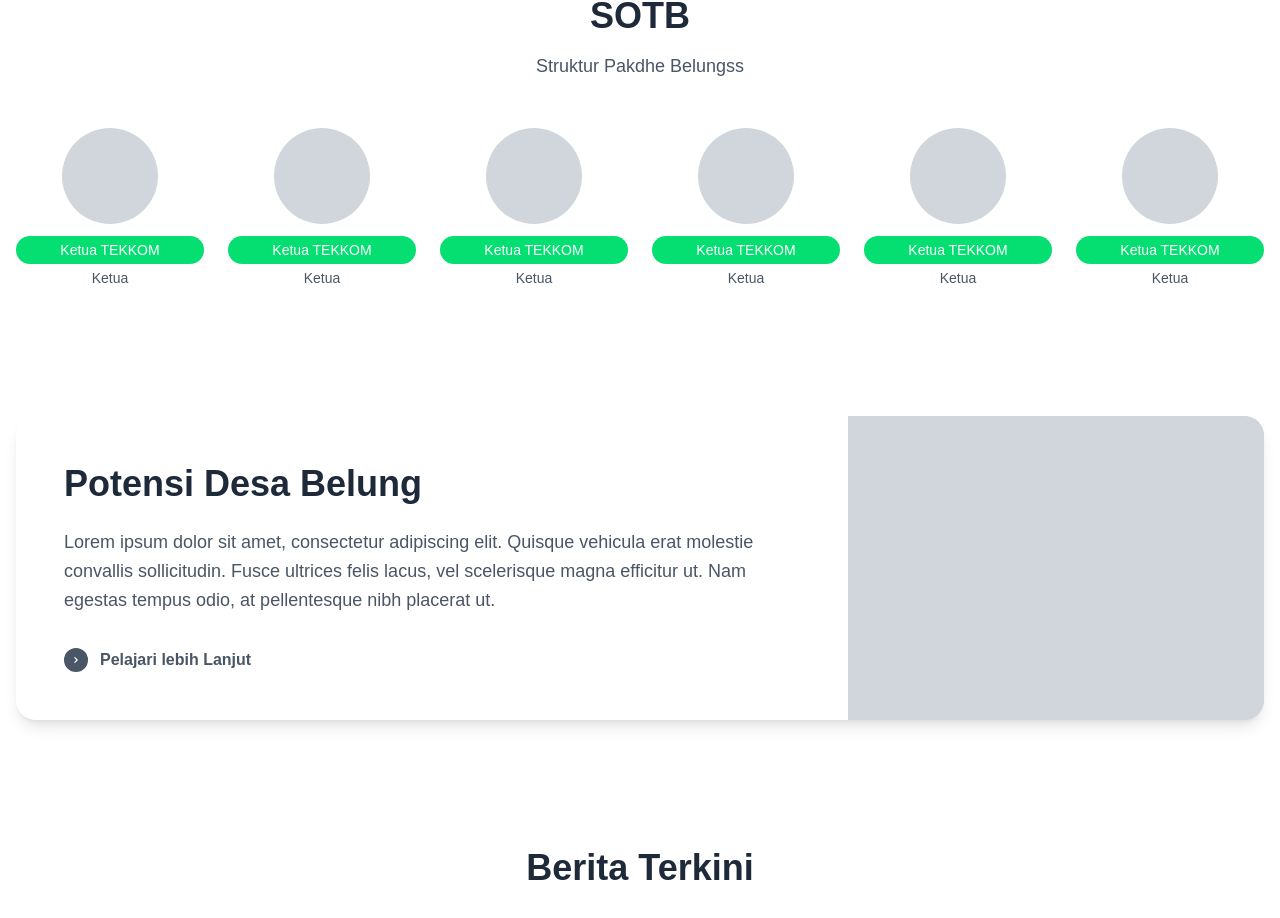
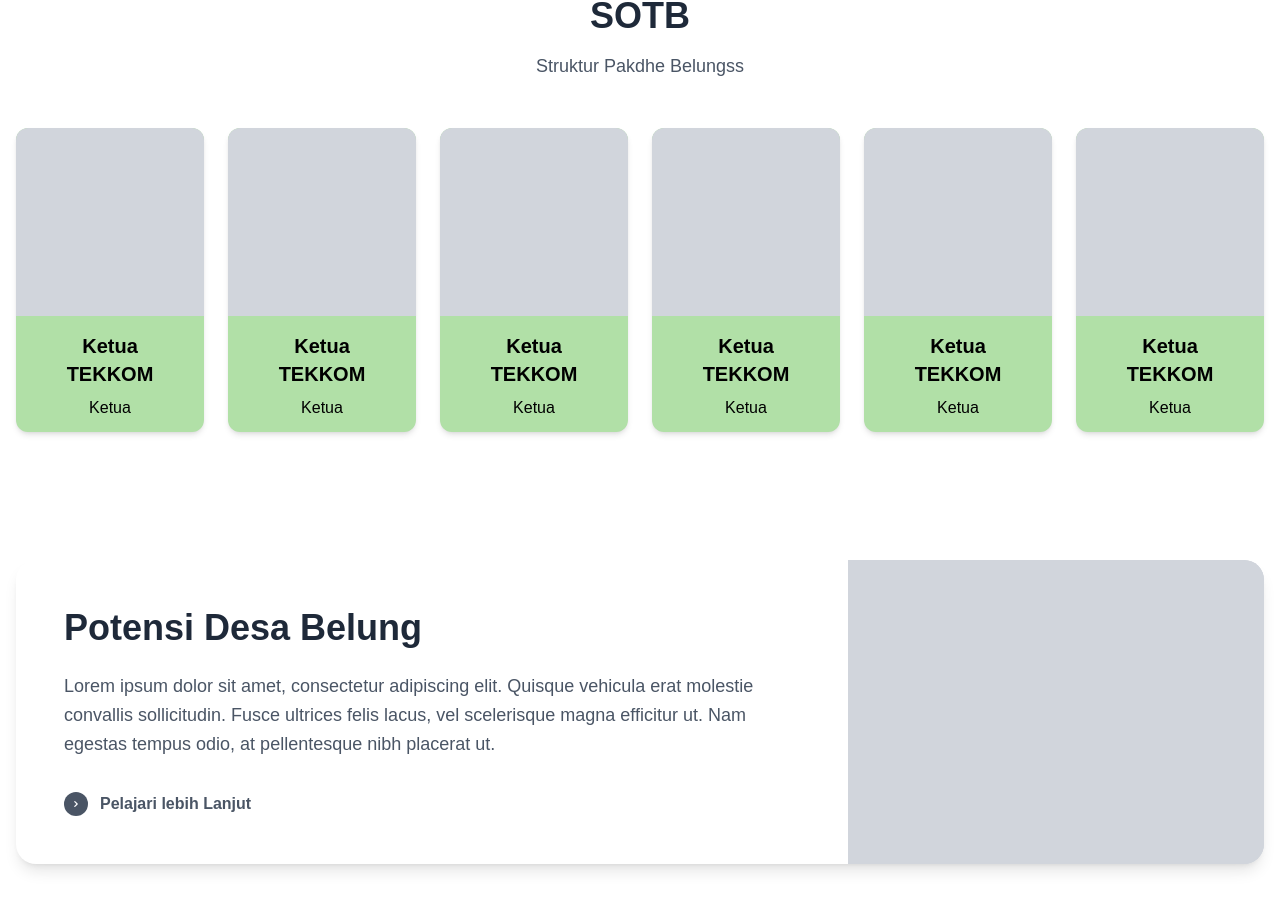
Before and after one commit to AgungAryansyah/website-desa-belung, a Next.js app: page / in a window 1280 px wide. Shown: the part 1898-2816 px from the top of the page. Built offline with nearby package versions, Linux system fonts and the light colour scheme.

Commit message:
fix: SOTB card format and color

```diff
--- a/src/app/(pages)/landing/SOTBSection.js
+++ b/src/app/(pages)/landing/SOTBSection.js
@@ -18,14 +18,16 @@ const SOTBSection = () => {
 
         <div className="grid grid-cols-2 md:grid-cols-3 lg:grid-cols-6 gap-6">
           {teamMembers.map((member, index) => (
-            <div key={index} className="text-center">
-              <div className="relative w-24 h-24 mx-auto mb-3 rounded-full overflow-hidden">
+            <div key={index} className="bg-[#B1E0A7] rounded-xl shadow-md overflow-hidden hover:shadow-lg transition-shadow">
+              <div className="relative w-full aspect-square">
                 <div className="w-full h-full bg-gray-300"></div>
               </div>
-              <div className="bg-green-400 text-white px-3 py-1 rounded-full text-sm font-medium">
-                {member.name}
+              <div className="p-3 text-center">
+                <div className="text-black px-3 py-1 rounded-lg text-xl font-bold mb-1">
+                  {member.name}
+                </div>
+                <p className="text-black text-m">{member.position}</p>
               </div>
-              <p className="text-gray-600 text-sm mt-1">{member.position}</p>
             </div>
           ))}
         </div>
```
